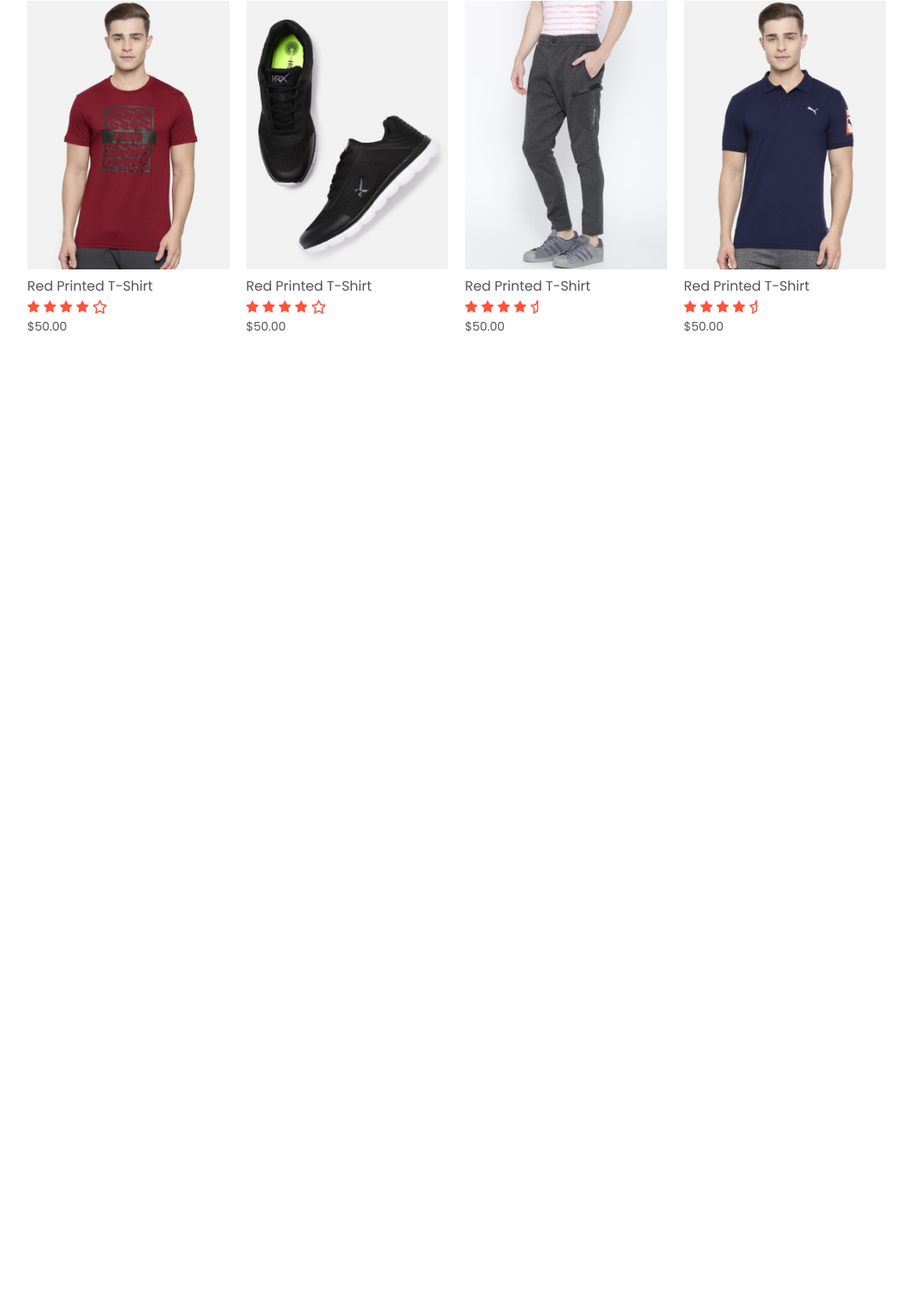
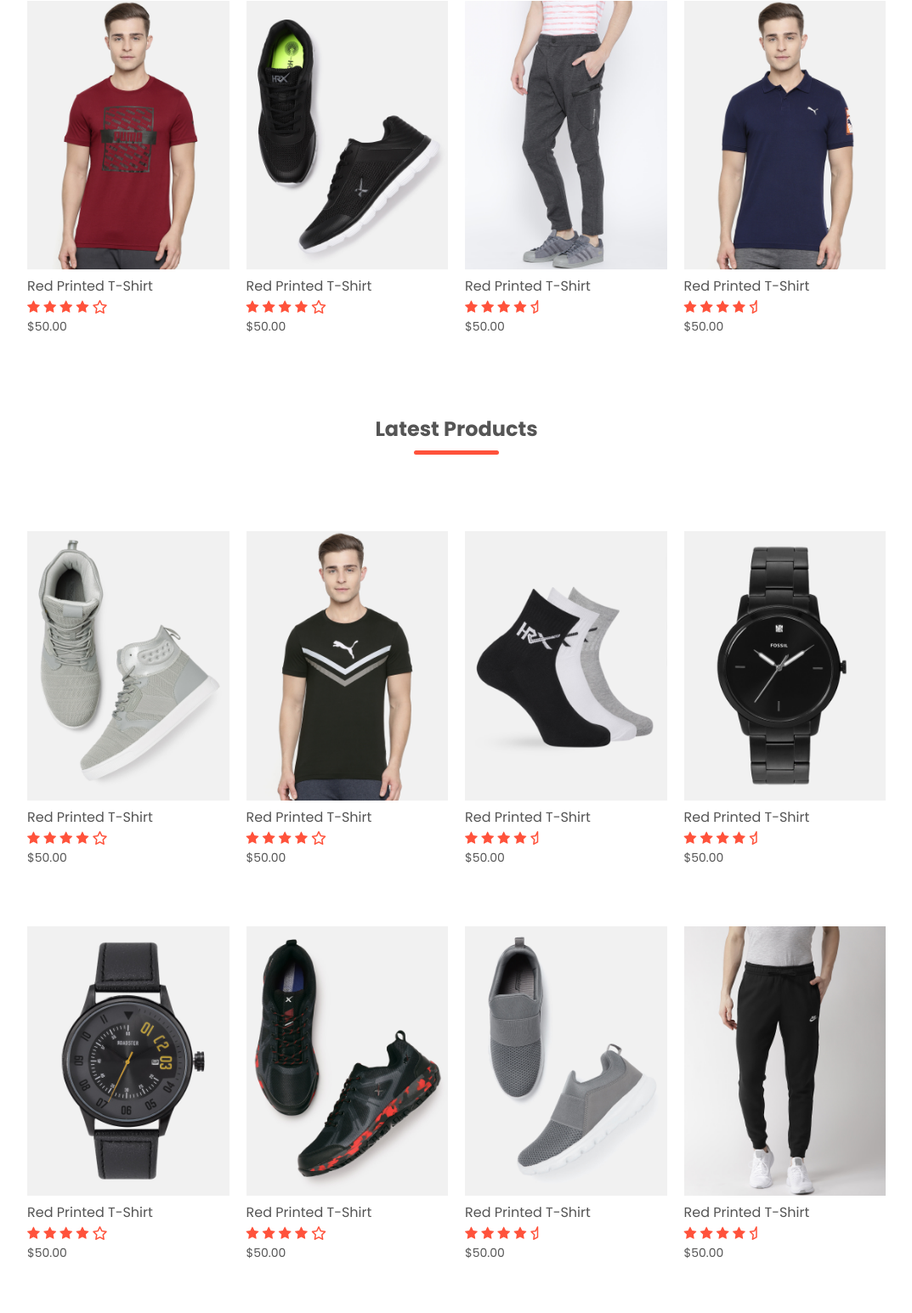
Before and after one commit to mohsen9april/Ecommerce-Website, a plain HTML site: page index.html in a window 1280 px wide. Shown: the part 1105-2650 px from the top of the page at 85% size, without its empty margins (103-1176 px from the left). Before the commit the page ends 1560 px from the top, so only its background shows below. Drawn offline with Linux system fonts and the light colour scheme.

Commit message:
Latest roduct

```diff
--- a/index.html
+++ b/index.html
@@ -129,14 +129,113 @@
                 <p>$50.00</p>
             </div>
         </div>
+
+        <h2 class="title">Latest Products</h2>
+
+        <div class="row">
+            <div class="col-4">
+                <img src="images/product-5.jpg">
+                <h4>Red Printed T-Shirt</h4>
+                <div class="rating">
+                    <i class="fa fa-star"></i>
+                    <i class="fa fa-star"></i>
+                    <i class="fa fa-star"></i>
+                    <i class="fa fa-star"></i>
+                    <i class="fa fa-star-o"></i>
+                </div>
+                <p>$50.00</p>
+            </div>
+            <div class="col-4">
+                <img src="images/product-6.jpg">
+                <h4>Red Printed T-Shirt</h4>
+                <div class="rating">
+                    <i class="fa fa-star"></i>
+                    <i class="fa fa-star"></i>
+                    <i class="fa fa-star"></i>
+                    <i class="fa fa-star"></i>
+                    <i class="fa fa-star-o"></i>
+                </div>
+                <p>$50.00</p>
+            </div>
+            <div class="col-4">
+                <img src="images/product-7.jpg">
+                <h4>Red Printed T-Shirt</h4>
+                <div class="rating">
+                    <i class="fa fa-star"></i>
+                    <i class="fa fa-star"></i>
+                    <i class="fa fa-star"></i>
+                    <i class="fa fa-star"></i>
+                    <i class="fa fa-star-half-o"></i>
+                </div>
+                <p>$50.00</p>
+            </div>
+            <div class="col-4">
+                <img src="images/product-8.jpg">
+                <h4>Red Printed T-Shirt</h4>
+                <div class="rating">
+                    <i class="fa fa-star"></i>
+                    <i class="fa fa-star"></i>
+                    <i class="fa fa-star"></i>
+                    <i class="fa fa-star"></i>
+                    <i class="fa fa-star-half-o"></i>
+                </div>
+                <p>$50.00</p>
+            </div>
+        </div>
+
+        <div class="row">
+            <div class="col-4">
+                <img src="images/product-9.jpg">
+                <h4>Red Printed T-Shirt</h4>
+                <div class="rating">
+                    <i class="fa fa-star"></i>
+                    <i class="fa fa-star"></i>
+                    <i class="fa fa-star"></i>
+                    <i class="fa fa-star"></i>
+                    <i class="fa fa-star-o"></i>
+                </div>
+                <p>$50.00</p>
+            </div>
+            <div class="col-4">
+                <img src="images/product-10.jpg">
+                <h4>Red Printed T-Shirt</h4>
+                <div class="rating">
+                    <i class="fa fa-star"></i>
+                    <i class="fa fa-star"></i>
+                    <i class="fa fa-star"></i>
+                    <i class="fa fa-star"></i>
+                    <i class="fa fa-star-o"></i>
+                </div>
+                <p>$50.00</p>
+            </div>
+            <div class="col-4">
+                <img src="images/product-11.jpg">
+                <h4>Red Printed T-Shirt</h4>
+                <div class="rating">
+                    <i class="fa fa-star"></i>
+                    <i class="fa fa-star"></i>
+                    <i class="fa fa-star"></i>
+                    <i class="fa fa-star"></i>
+                    <i class="fa fa-star-half-o"></i>
+                </div>
+                <p>$50.00</p>
+            </div>
+            <div class="col-4">
+                <img src="images/product-12.jpg">
+                <h4>Red Printed T-Shirt</h4>
+                <div class="rating">
+                    <i class="fa fa-star"></i>
+                    <i class="fa fa-star"></i>
+                    <i class="fa fa-star"></i>
+                    <i class="fa fa-star"></i>
+                    <i class="fa fa-star-half-o"></i>
+                </div>
+                <p>$50.00</p>
+            </div>
+        </div>
     </div>
 
-
-
-
-
-
-
+    <!-------- offer ---------->
 
 
 
```
